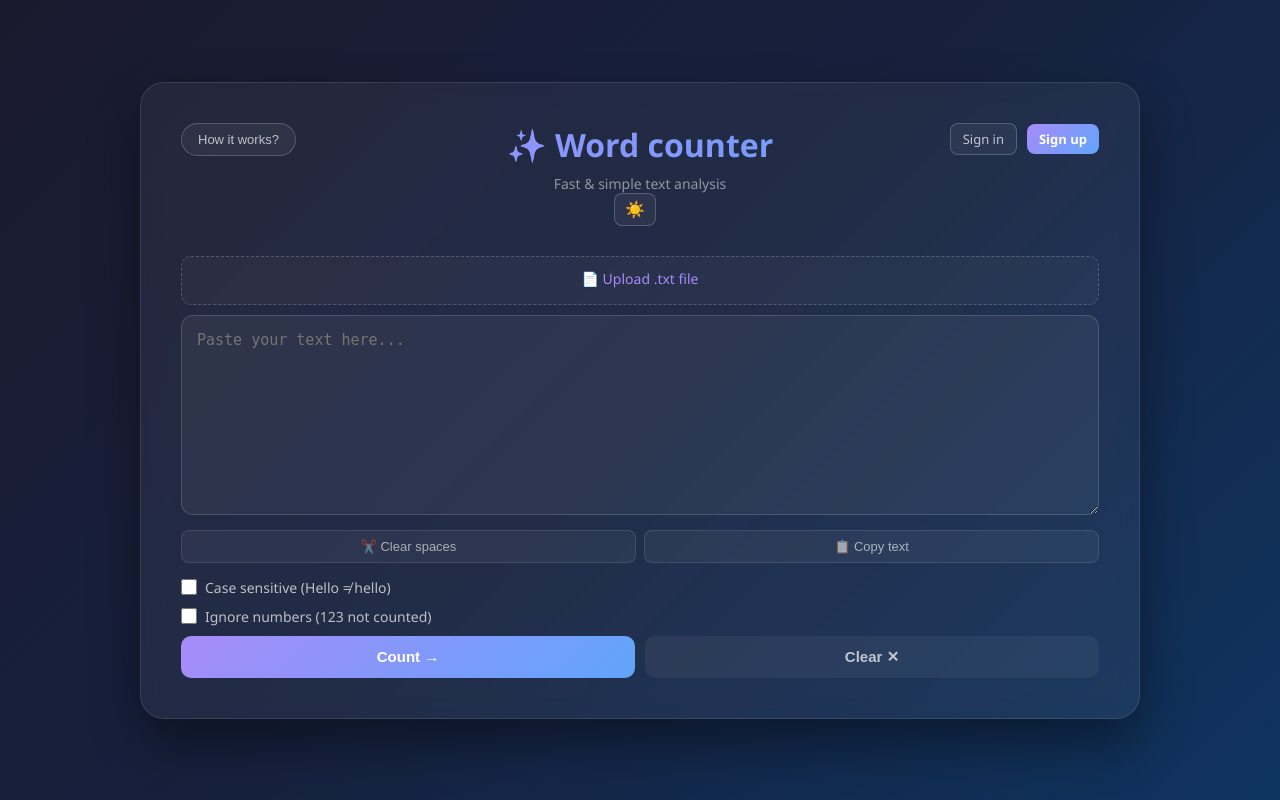
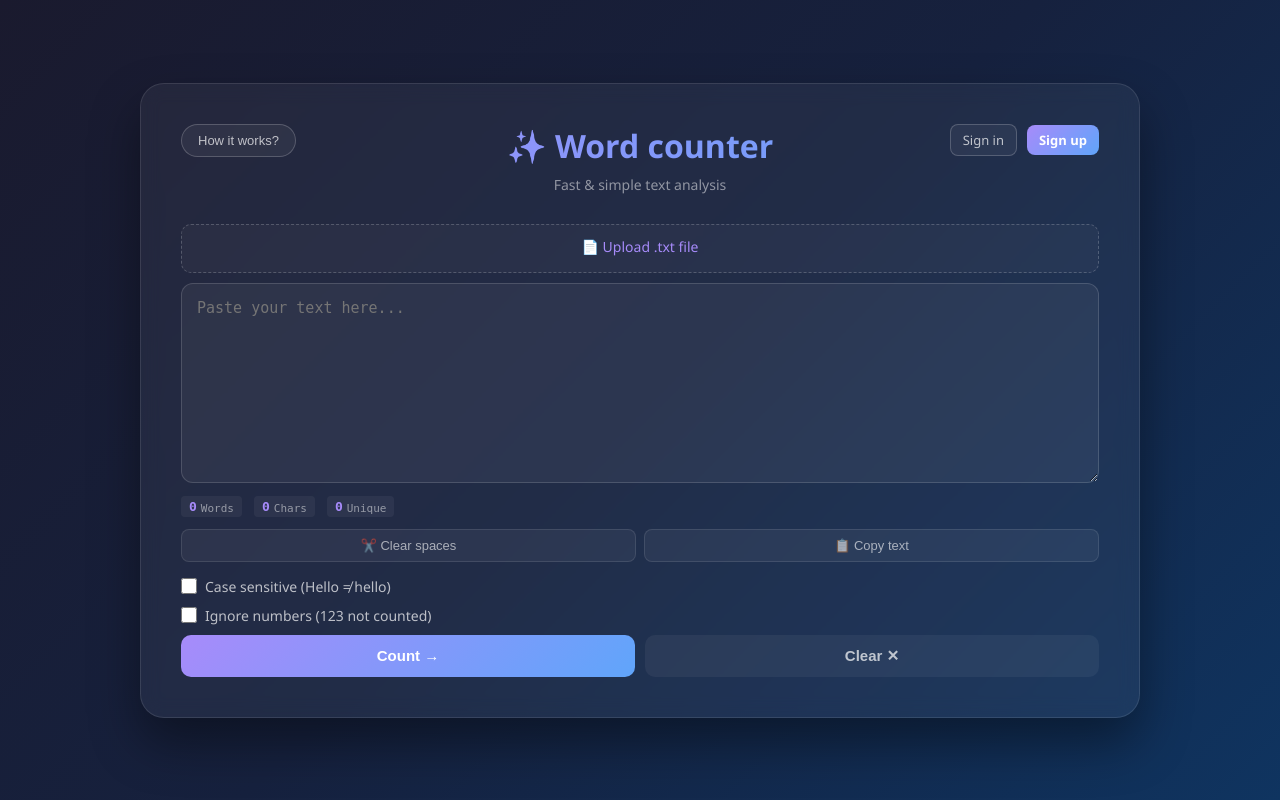
Before and after one commit to aylihC/word_counter, a Django app: page / in a window 1280 px wide. Run offline with Django 5.2, Linux system fonts and the light colour scheme.

Commit message:
live stats

```diff
--- a/main/static/css/style.css
+++ b/main/static/css/style.css
@@ -563,58 +563,46 @@ textarea:focus {
 }
 
 
-/* Кнопка переключения темы */
-.theme-btn {
-    background: rgba(255, 255, 255, 0.05);
-    border: 1px solid rgba(255, 255, 255, 0.2);
-    border-radius: 8px;
-    padding: 6px 10px;
-    cursor: pointer;
-    font-size: 16px;
-    transition: all 0.3s;
-    margin-right: 10px; /* Отступ от кнопок входа */
+
+/* === ЖИВОЙ СЧЕТЧИК (LIVE STATS) === */
+.live-stats-bar {
+    display: flex;
+    gap: 12px;
+    margin-top: 8px;
+    margin-bottom: 12px;
+    font-size: 11px;
+    color: rgba(255, 255, 255, 0.4); /* Полупрозрачный для темной темы */
+    font-family: 'JetBrains Mono', monospace; /* Моноширинный шрифт для цифр */
 }
 
-.theme-btn:hover {
-    background: rgba(255, 255, 255, 0.15);
-    transform: scale(1.1);
+.stat-pill {
+    display: flex;
+    align-items: center;
+    gap: 4px;
+    background: rgba(255, 255, 255, 0.05);
+    padding: 2px 8px;
+    border-radius: 4px;
 }
 
-/* === НАСТРОЙКИ ТЕМЫ === */
-/* Темная тема (по умолчанию) */
-body {
-    background-color: #0f172a; /* Твой темный фон */
-    color: white;
+.stat-pill span:first-child {
+    color: #a78bfa; /* Фиолетовый акцент */
+    font-weight: bold;
+    font-size: 13px;
 }
 
-/* Светлая тема (будет включаться через JS) */
-body.light-mode {
-    background-color: #f1f5f9; /* Светлый фон */
-    color: #1e293b; /* Темный текст */
+/* Адаптация для светлой темы */
+body.light-mode .live-stats-bar {
+    color: rgba(0, 0, 0, 0.4);
+}
+body.light-mode .stat-pill {
+    background: rgba(0, 0, 0, 0.05);
+}
+body.light-mode .stat-pill span:first-child {
+    color: #4f46e5; /* Более темный фиолетовый для света */
 }
 
-/* Инверсия стекла для светлой темы */
-body.light-mode .container,
-body.light-mode .input-section,
-body.light-mode .card {
-    background: rgba(255, 255, 255, 0.6); /* Более плотный фон */
-    border-color: rgba(0, 0, 0, 0.1);
-    box-shadow: 0 8px 32px rgba(0, 0, 0, 0.05);
-}
 
-body.light-mode textarea {
-    background: rgba(255, 255, 255, 0.5);
-    color: #1e293b;
-    border-color: rgba(0, 0, 0, 0.1);
-}
 
-/* Пример инверсии заголовка */
-body.light-mode h1 {
-    background: linear-gradient(135deg, #4f46e5, #06b6d4); /* Синий градиент для света */
-    -webkit-background-clip: text;
-    background-clip: text;
-    color: transparent;
-}
 
 
 /* === СООБЩЕНИЕ ОБ ОШИБКЕ ПОД TEXTAREA === */
--- a/main/templates/counter.html
+++ b/main/templates/counter.html
@@ -25,13 +25,6 @@
         <!-- 🔥 HOW IT WORKS (СЛЕВА) -->
         <button type="button" class="how-it-works-btn" onclick="document.getElementById('modal').style.display='flex'">
             How it works?
-        </button>
-
-
-
-        <!-- 🔥 КНОПКА СМЕНЫ ТЕМЫ -->
-        <button id="theme-toggle" class="theme-btn" title="Switch Theme">
-
         </button>
 
 
@@ -76,6 +69,24 @@
 
         <!-- Текстовое поле -->
         <textarea name="texttocount" placeholder="Paste your text here...">{{ text }}</textarea>
+
+
+        <!-- 🔥 ЖИВОЙ СЧЕТЧИК (LIVE STATS) -->
+        <div class="live-stats-bar">
+            <div class="stat-pill">
+                <span id="live-word-count">0</span>
+                <span class="stat-label">Words</span>
+            </div>
+            <div class="stat-pill">
+                <span id="live-char-count">0</span>
+                <span class="stat-label">Chars</span>
+            </div>
+            <div class="stat-pill">
+                <span id="live-unique-count">0</span>
+                <span class="stat-label">Unique</span>
+            </div>
+        </div>
+
 
         {% if error %}
         <div class="error-message">
@@ -280,31 +291,45 @@ function copyText() {
 }
 
 
-// Логика смены темы
-const themeBtn = document.getElementById('theme-toggle');
-const body = document.body;
+    // === ЖИВОЙ СЧЕТЧИК ===
+    const textArea = document.querySelector('textarea[name="texttocount"]');
+    const liveWords = document.getElementById('live-word-count');
+    const liveChars = document.getElementById('live-char-count');
+    const liveUnique = document.getElementById('live-unique-count');
 
-// Проверяем, была ли сохранена тема ранее
-const savedTheme = localStorage.getItem('theme');
-if (savedTheme === 'light') {
-    body.classList.add('light-mode');
-    themeBtn.textContent = '🌙'; // Если светлая тема — показываем Луну (чтобы переключить на темную)
-} else {
-    themeBtn.textContent = '☀️'; // По умолчанию (темная тема) — показываем Солнце
-}
+    function updateLiveStats() {
+        const text = textArea.value;
 
-themeBtn.addEventListener('click', () => {
-    body.classList.toggle('light-mode');
+        // 1. Символы
+        liveChars.textContent = text.length;
 
-    // Меняем иконку и сохраняем выбор в память браузера
-    if (body.classList.contains('light-mode')) {
-        themeBtn.textContent = '🌙';
-        localStorage.setItem('theme', 'light');
-    } else {
-        themeBtn.textContent = '☀️';
-        localStorage.setItem('theme', 'dark');
+        // 2. Слова (разбиваем по пробелам, убираем пустые)
+        // \s+ ищет один или более пробельных символов
+        const wordsArray = text.trim().split(/\s+/).filter(word => word.length > 0);
+        liveWords.textContent = wordsArray.length;
+
+        // 3. Уникальные слова (опционально, для крутости)
+        const uniqueWords = new Set(wordsArray.map(w => w.toLowerCase()));
+        liveUnique.textContent = uniqueWords.size;
     }
-});
+
+    // Слушаем ввод текста
+    textArea.addEventListener('input', updateLiveStats);
+
+    // Запускаем один раз при загрузке страницы (на случай если текст остался после перезагрузки)
+    if (textArea.value) {
+        updateLiveStats();
+    }
+
+    // Хак: обновляем статистику, когда срабатывает кнопка "Clear spaces"
+    // Находим старую функцию и добавляем вызов updateLiveStats() в конец
+    const originalCleanText = window.cleanText;
+    if (typeof originalCleanText === 'function') {
+        window.cleanText = function() {
+            originalCleanText();
+            updateLiveStats(); // Обновляем цифры после очистки
+        };
+    }
 
 
 
```
